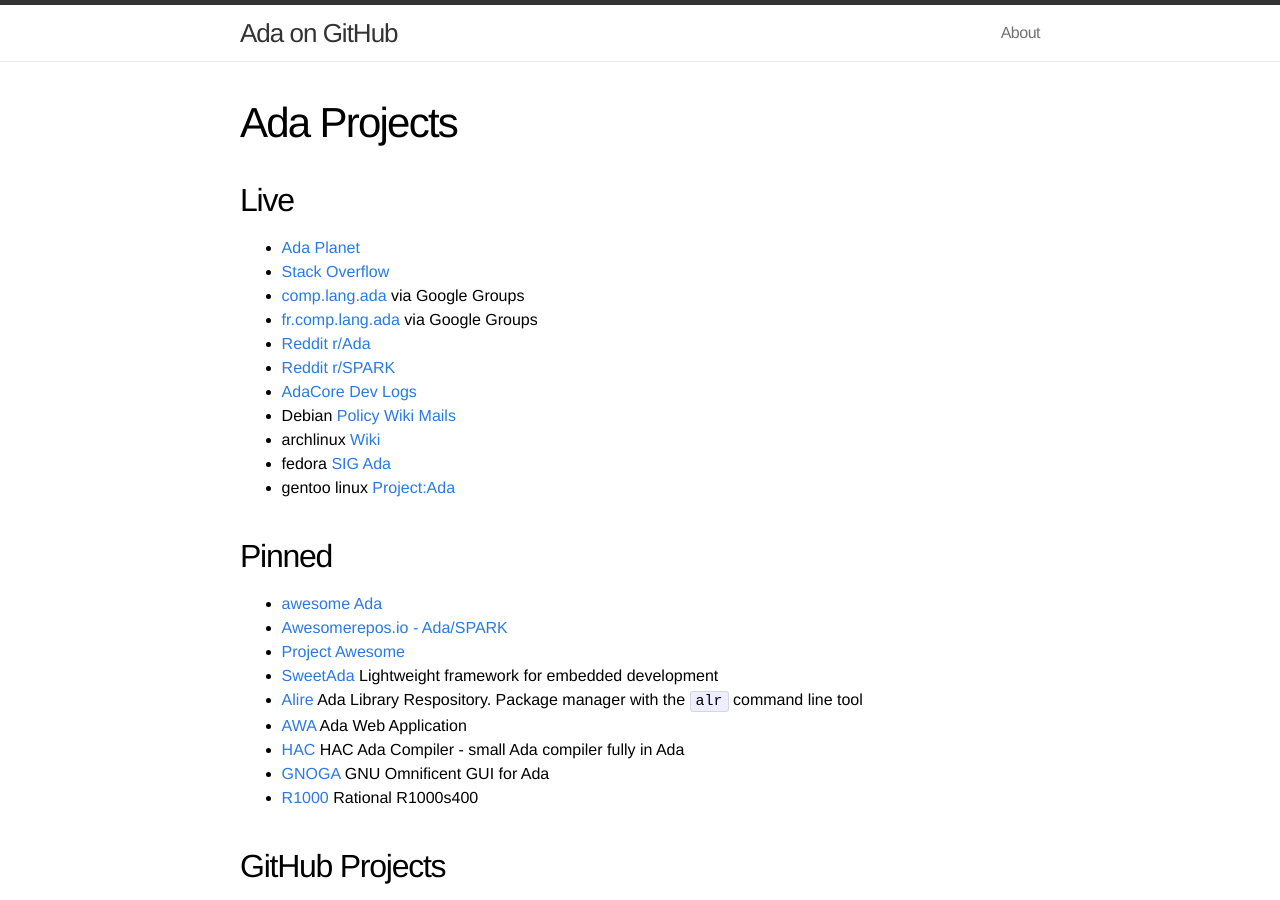
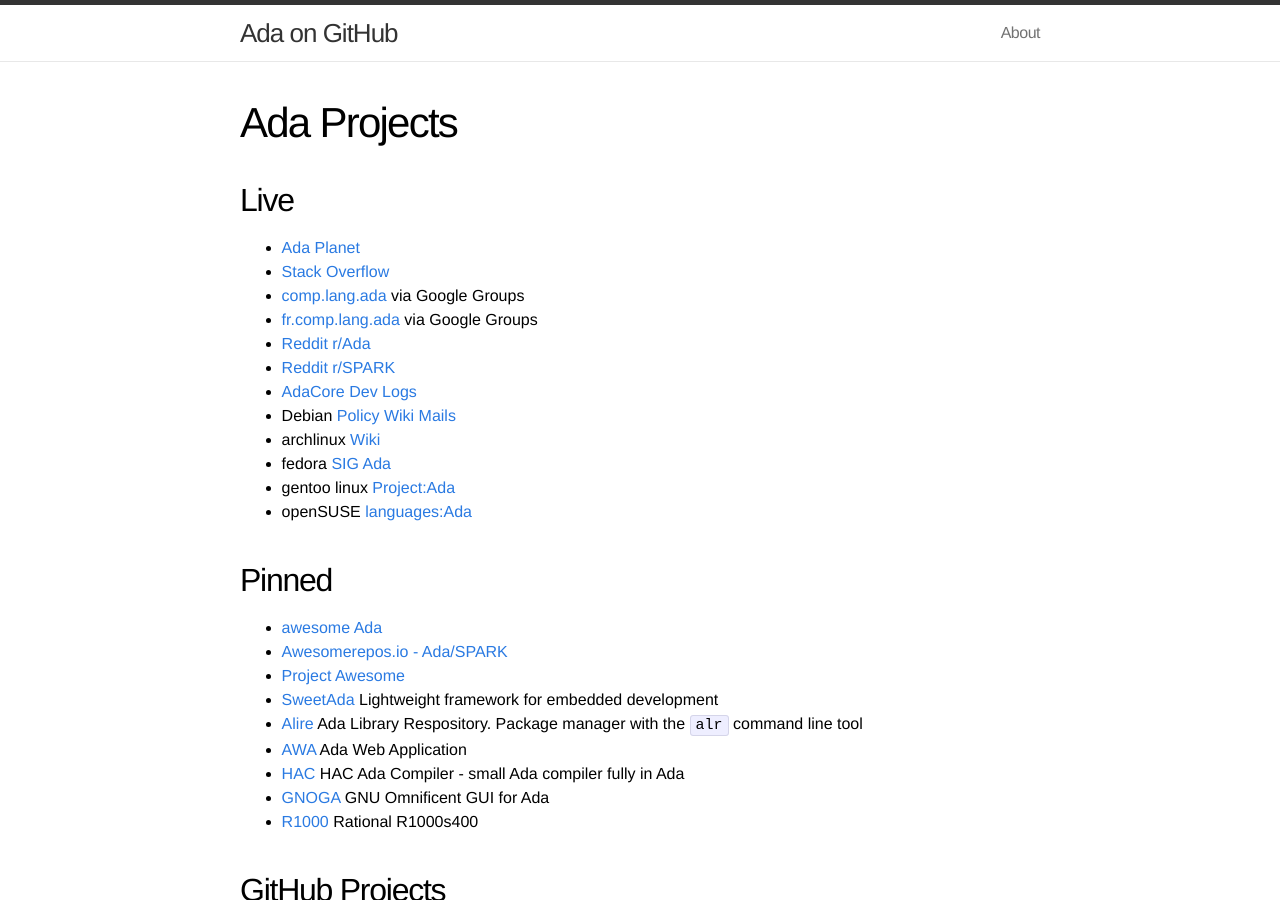
Before and after one commit to quornings/quornings.github.io, a Jekyll site: the page built from ada.md, in a window 1280 px wide and 900 px high. Built offline with Jekyll 4.4.1, drawn with Linux system fonts in a browser that asks for light colours.

Commit message:
Add openSUSE

```diff
--- a/ada.md
+++ b/ada.md
@@ -15,6 +15,7 @@ title: Ada Projects
 - archlinux [Wiki](https://wiki.archlinux.org/title/Ada)
 - fedora [SIG Ada](https://fedoraproject.org/wiki/SIGs/Ada?rd=Ada#Ada_Special_Interest_Group)
 - gentoo linux [Project:Ada](https://wiki.gentoo.org/wiki/Project:Ada)
+- openSUSE [languages:Ada](https://build.opensuse.org/project/show/home:vibondare:devel:languages:Ada)
 
 ## Pinned
 - [awesome Ada](https://github.com/ohenley/awesome-ada)
```
